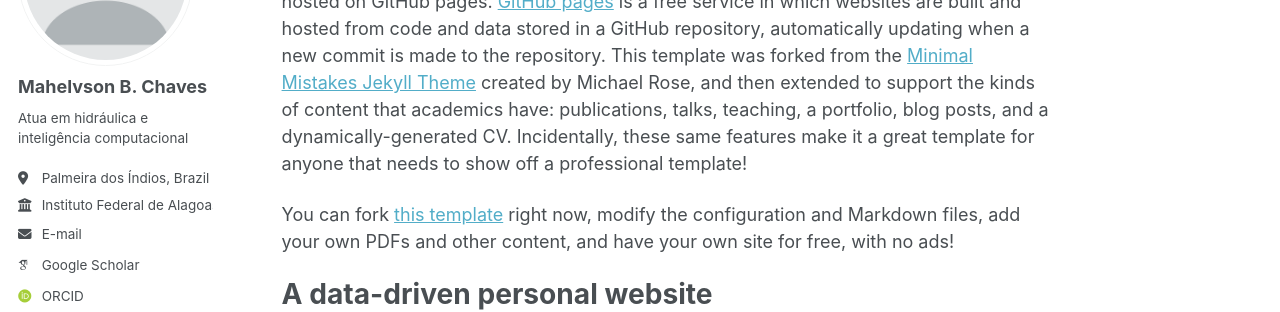
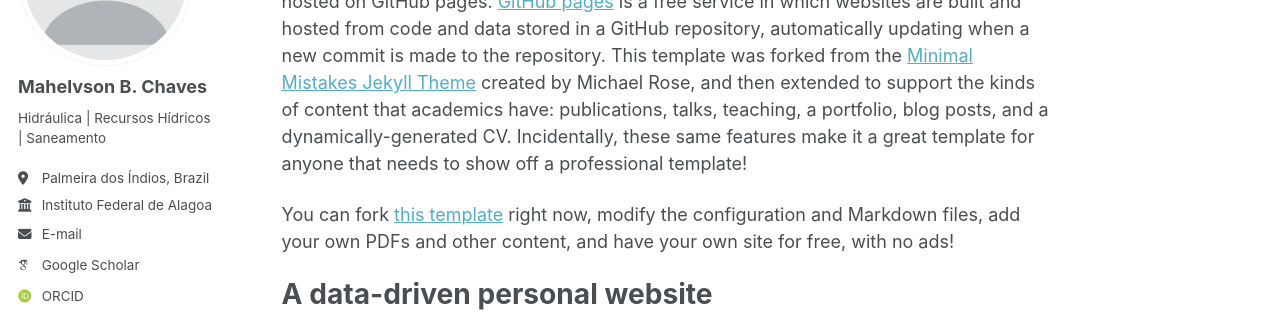
Before and after one commit to mahelvson/mahelvson.github.io, a Jekyll site: the page built from _pages/about.md, in a window 1280 px wide. Shown: the part 210-522 px from the top of the page. Built offline with Jekyll 4.4.1, drawn with Linux system fonts in a browser that asks for light colours; some web fonts are replaced; a script bundle is joined from its source files by our own code; library files that are not in the unit come from our copies.

Commit message:
ajuste na descricao da area de atuacao

```diff
--- a/_config.yml
+++ b/_config.yml
@@ -26,7 +26,7 @@ author:
   avatar           : "profile.png"
   name             : "Mahelvson B. Chaves"
   pronouns         : # example: "she/her"
-  bio              : "Atua em hidráulica e inteligência computacional"
+  bio              : "Hidráulica | Recursos Hídricos | Saneamento"
   location         : "Palmeira dos Índios, Brazil"
   employer         : "Instituto Federal de Alagoas"
   uri              : # URL
```
